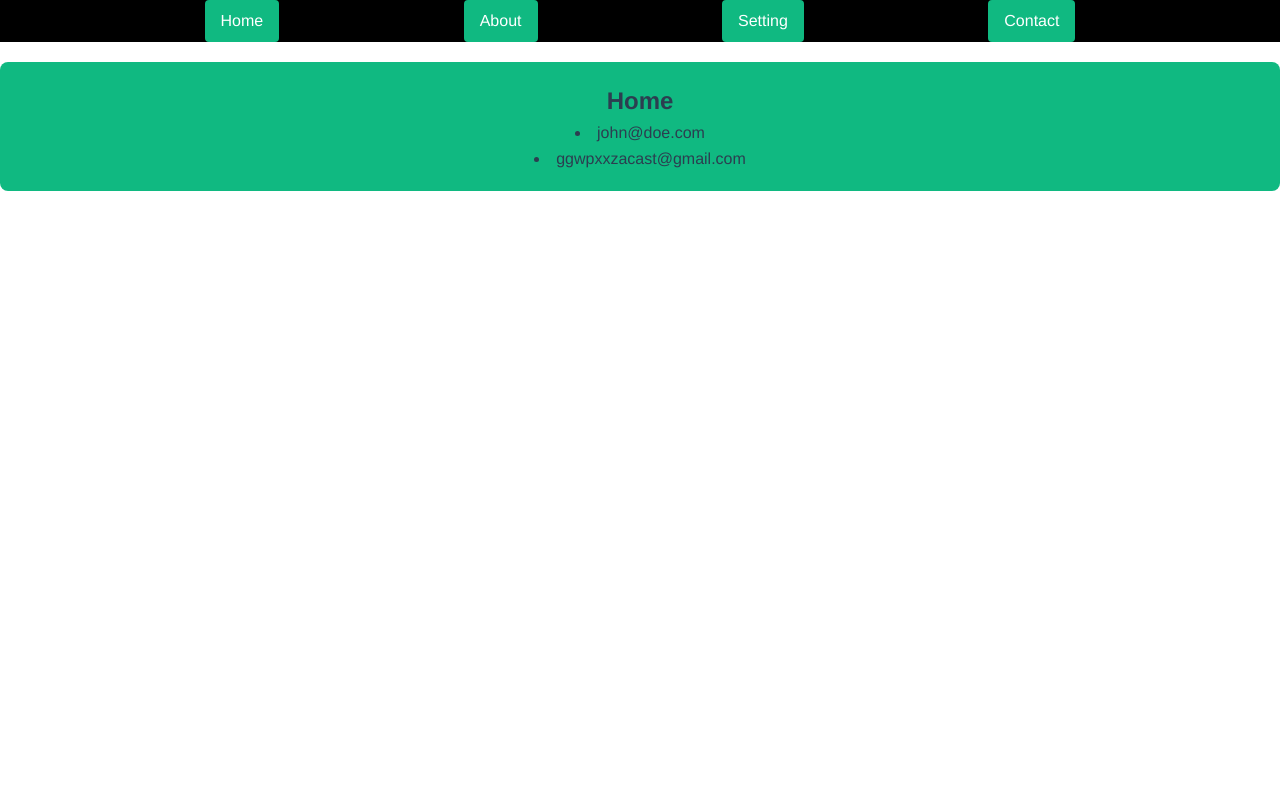
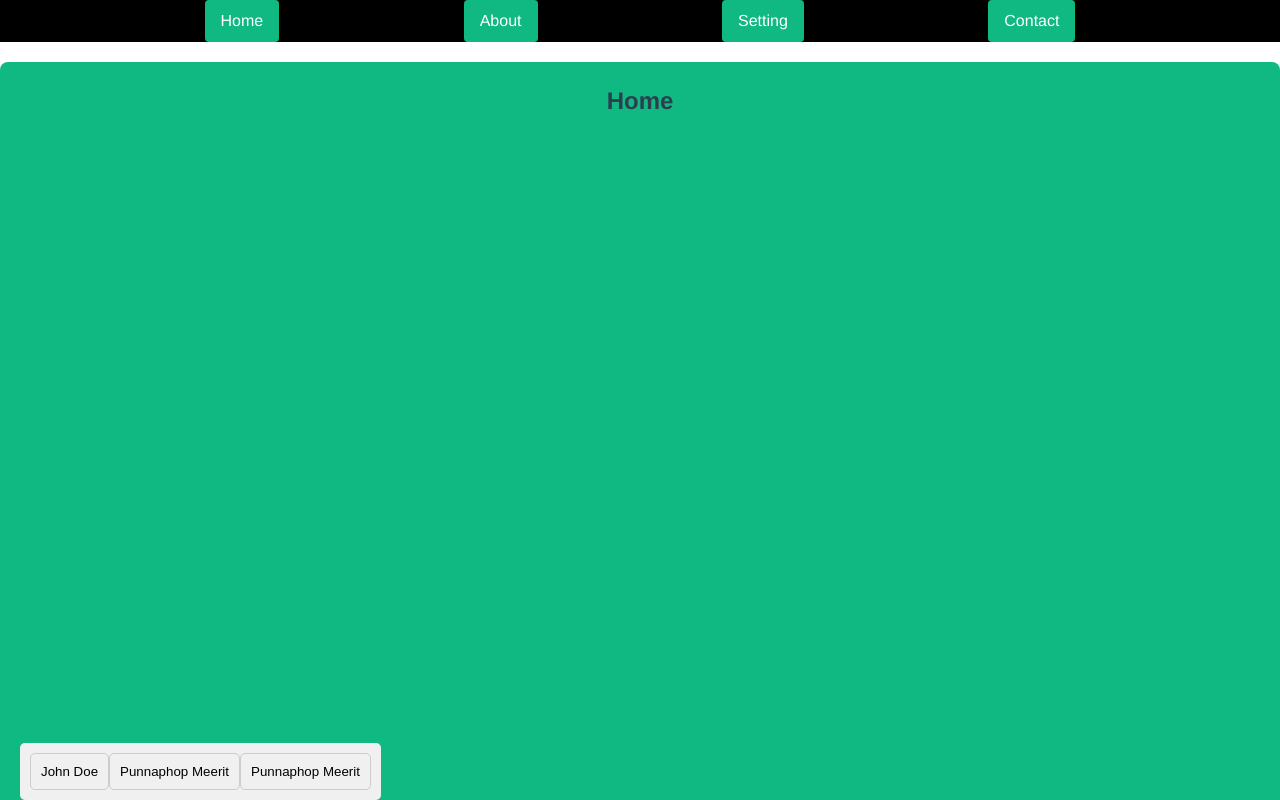
Before and after one commit to Thirdbot/project214_6630250591, a Vue app: page /home in a window 1280 px wide. Built offline with nearby package versions, Linux system fonts and the light colour scheme; data requests are answered from the project's data file.

Commit message:
emit data pass demo

```diff
--- a/data/db.json
+++ b/data/db.json
@@ -10,6 +10,11 @@
       "name": "Punnaphop Meerit",
       "email": "ggwpxxzacast@gmail.com",
       "password": "ada"
+    },
+    {
+      "id": "f4c1",
+      "name": "Punnaphop Meerit",
+      "email": "astroll656@gmail.com"
     }
   ]
 }
--- /dev/null
+++ b/src/components/DataCard.vue
@@ -0,0 +1,59 @@
+<template>
+    <div class="container">
+        <ul>
+            <button @click="selectData(data)" v-for="data in datas" :key="data.id" class="data-item">
+                {{ data.name }}
+            </button>
+        </ul>
+    </div>
+</template>
+
+<script>
+export default {
+    name: 'DataCard',
+    emits:['seleteduser'],
+    data(){
+        return {
+            datas:null
+        }
+    },
+    created() {
+        fetch('http://localhost:3000/users',
+            {
+                mathod:'GET'
+            })
+            .then(response => response.json())
+            .then(data => {
+                this.datas = data
+            })
+    },
+    methods: {
+        selectData(data) {
+            this.$emit('selecteduser',data)
+        }
+    }
+}
+</script>
+
+<style scoped>
+.container {
+    float: left;
+    position: fixed;
+    bottom: 0;
+
+    display: flex;
+    flex-direction: column;
+    background-color: #f0f0f0;
+    padding: 10px;
+    border-radius: 5px;
+}
+.data-item {
+    background-color: #f0f0f0;
+    border: 1px solid #ccc;
+    display: inline-flex;
+    justify-content: center;
+    align-items: center;
+    padding: 10px;
+    border-radius: 5px;
+}
+</style>
--- a/src/components/Home.vue
+++ b/src/components/Home.vue
@@ -1,29 +1,27 @@
 <template>
     <page-base>
         <h2>Home</h2>
-        <li v-for="data in datas" :key="data.id">
-            {{ data.email }}
-        </li>
+        <p>{{ user?.name }}</p>
+        <data-card @selecteduser="handleSelectedUser"></data-card>
     </page-base>
 </template>
 
 <script>
+import DataCard from './DataCard.vue'
 export default {
     name: 'page-home',
+    components: {
+        'data-card': DataCard
+    },
     data() {
         return {
-            datas:null
+            user: ''
         }
     },
-    created() {
-        fetch('http://localhost:3000/users',
-            {
-                mathod:'GET'
-            })
-            .then(response => response.json())
-            .then(data => {
-                this.datas = data
-            })
+    methods: {
+        handleSelectedUser(user) {
+            this.user = user;
+        }
     }
 }
 </script>
--- a/src/components/Reuse/PageBase.vue
+++ b/src/components/Reuse/PageBase.vue
@@ -12,6 +12,9 @@ export default {
 
 <style scoped>
 .page-base {
+    position: fixed;
+    width: 100%;
+    height: 100%;
     margin-top: 1.25rem;
     padding: 1.25rem;
     background-color: #10b981;
--- a/src/components/Setting.vue
+++ b/src/components/Setting.vue
@@ -4,7 +4,6 @@
         <form v-on:submit.prevent="SubmitForm" class="setting-form">
             <input type="text" name="name" placeholder="Name" required>
             <input type="email" name="email" placeholder="Email" required>
-            <input type="password" name="password" placeholder="Password" required>
             <button type="submit">Submit</button>
             <p v-if="message" :class="['message', messageType]">{{ message }}</p>
         </form>
@@ -25,11 +24,10 @@ export default {
             const formData = new FormData(e.target);
             const name = formData.get('name');
             const email = formData.get('email');
-            const password = formData.get('password');
 
             const response = await fetch('http://localhost:3000/users', {
                 method: 'POST',
-                body: JSON.stringify({ name, email, password }),
+                body: JSON.stringify({ name, email }),
                 headers: {
                     'Content-Type': 'application/json'
                 }
--- a/src/main.js
+++ b/src/main.js
@@ -1,5 +1,6 @@
 import { createApp } from 'vue'
 import { createRouter, createWebHistory } from 'vue-router'
+
 import App from './App.vue'
 import Home from './components/Home.vue'
 import About from './components/About.vue'
```
